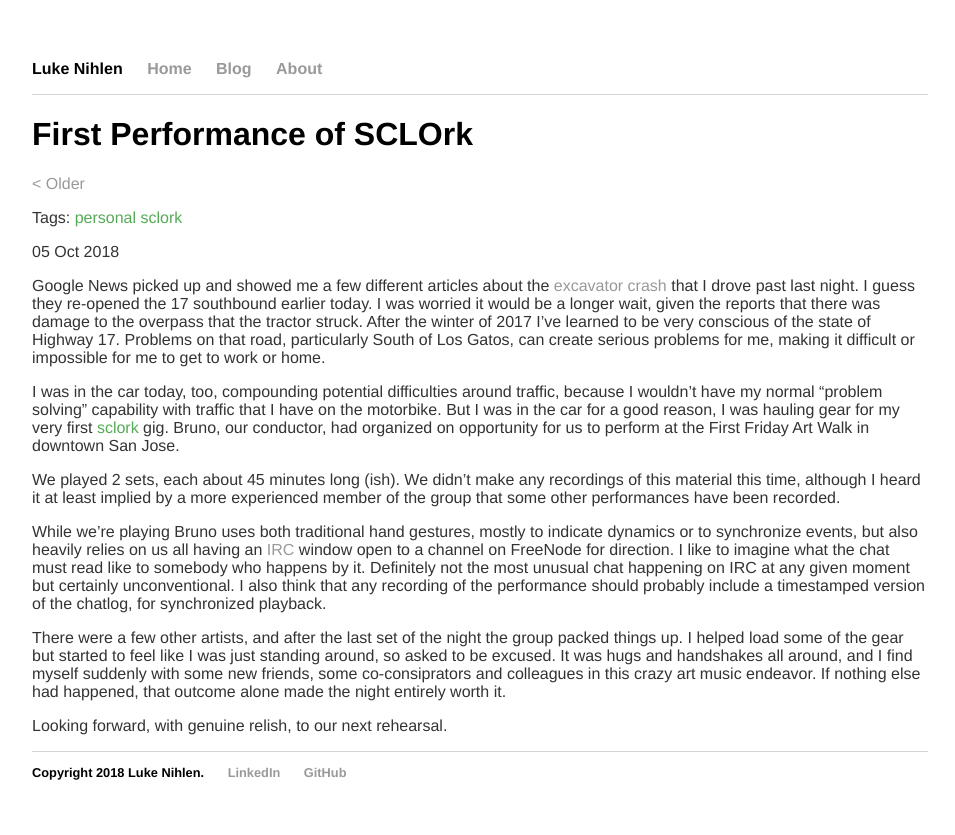
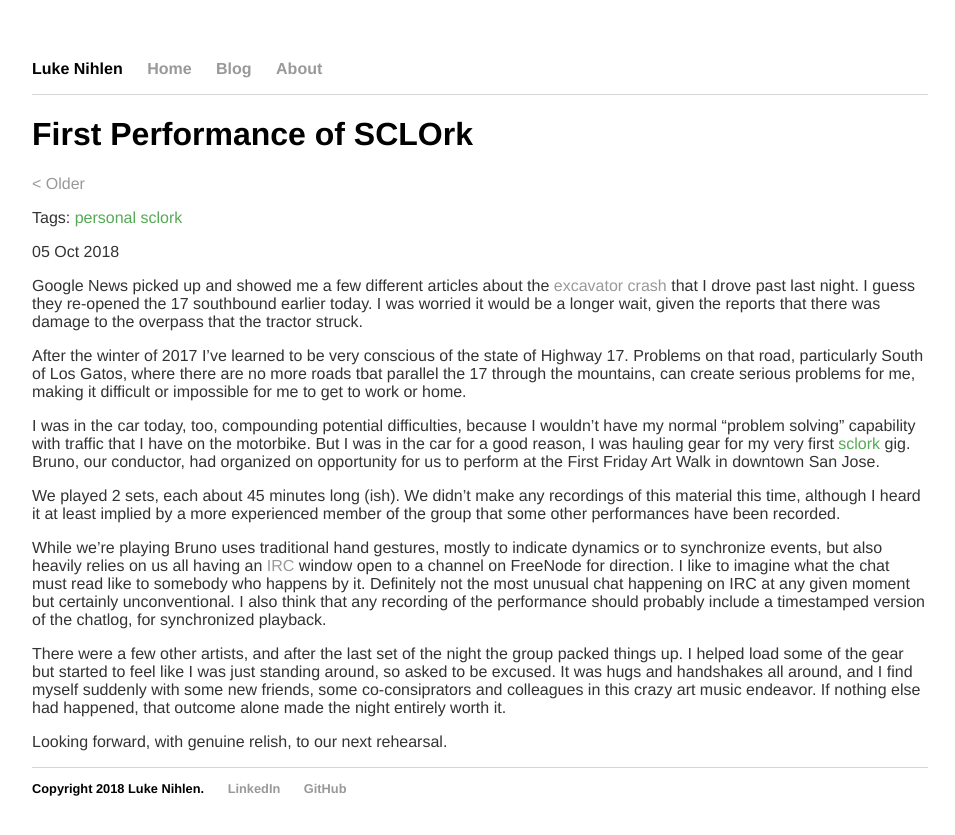
Before and after one commit to lnihlen/lnihlen.github.io, a Jekyll site: the page built from _posts/2018-10-05-first-performance-of-sclork.md, in a window 1280 px wide. Shown: the top 835 px of the page, without its empty margins (160-1115 px from the left). Built offline with Jekyll 4.4.1, drawn with Linux system fonts in a browser that asks for light colours.

Commit message:
edits to last post

```diff
--- a/_posts/2018-10-05-first-performance-of-sclork.md
+++ b/_posts/2018-10-05-first-performance-of-sclork.md
@@ -9,24 +9,26 @@ Google News picked up and showed me a few different articles about the
 [excavator crash](https://patch.com/california/losgatos/chp-reopens-hwy-17s-1-sb-lane-upon-truck-crash-damages-overpass)
 that I drove past last night. I guess they re-opened the 17 southbound earlier
 today. I was worried it would be a longer wait, given the reports that there was
-damage to the overpass that the tractor struck. After the winter of 2017 I've
-learned to be very conscious of the state of Highway 17. Problems on that road,
-particularly South of Los Gatos, can create serious problems for me, making it
-difficult or impossible for me to get to work or home.
+damage to the overpass that the tractor struck.
 
-I was in the car today, too, compounding potential difficulties around traffic,
-because I wouldn't have my normal "problem solving" capability with traffic that
-I have on the motorbike. But I was in the car for a good reason, I was hauling
-gear for my very first {% include tag_link.html tag="sclork" %} gig. Bruno, our
-conductor, had organized on opportunity for us to perform at the First Friday
-Art Walk in downtown San Jose.
+After the winter of 2017 I've learned to be very conscious of the state of
+Highway 17. Problems on that road, particularly South of Los Gatos, where there
+are no more roads tbat parallel the 17 through the mountains, can create serious
+problems for me, making it difficult or impossible for me to get to work or home.
+
+I was in the car today, too, compounding potential difficulties, because I
+wouldn't have my normal "problem solving" capability with traffic that I have on
+the motorbike. But I was in the car for a good reason, I was hauling gear for my
+very first {% include tag_link.html tag="sclork" %} gig. Bruno, our conductor,
+had organized on opportunity for us to perform at the First Friday Art Walk in
+downtown San Jose.
 
 We played 2 sets, each about 45 minutes long (ish). We didn't make any
 recordings of this material this time, although I heard it at least implied
 by a more experienced member of the group that some other performances have been
 recorded.
 
-While we're playing Bruno uses both traditional hand gestures, mostly to
+While we're playing Bruno uses traditional hand gestures, mostly to
 indicate dynamics or to synchronize events, but also heavily relies on us all
 having an [IRC](https://en.wikipedia.org/wiki/Internet_Relay_Chat) window open
 to a channel on FreeNode for direction. I like to imagine what the chat must
```
